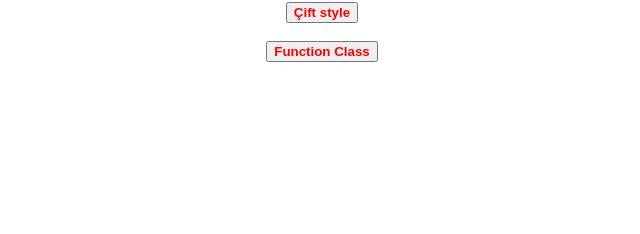
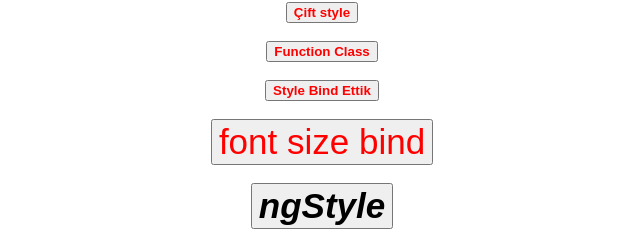
Before and after one commit to serhatyl/Angular2NestedComponent, an Angular app: page / in a window 1280 px wide. Shown: the part 670-904 px from the top of the page, without its empty margins (318-958 px from the left). Before the commit the page ends 800 px from the top, so only its background shows below. Built offline with nearby package versions, Linux system fonts and the light colour scheme.

Commit message:
Style Binding

```diff
--- a/src/app/app.component.html
+++ b/src/app/app.component.html
@@ -18,5 +18,12 @@
   <button class="colorClass">Colored Button</button><br><br>
   <button [class]='buttonClassToApply'>Multiple Styled Button</button><br><br>
   <button class="colorClass" [class.boldClass]='applyBoldClass'>Çift style</button><br><br>
-  <button class="colorClass" [ngClass]='addClasses()'>Function Class</button>
+  <button class="colorClass" [ngClass]='addClasses()'>Function Class</button><br><br>
+  <!--Style Binding-->
+  <button style='color:red' [style.font-weight]="applyBoldClass ? 'bold': 'normal' ">Style Bind Ettik</button>
+  <br><br>
+  <button style='color:red' [style.font-size.px]="fontSize">font size bind</button>
+  <br><br>
+  <!--ngStyle-->
+  <button [ngStyle]="addStyles()">ngStyle</button>
 </div>
--- a/src/app/app.component.ts
+++ b/src/app/app.component.ts
@@ -6,6 +6,9 @@ import { Component } from '@angular/core';
   styleUrls: ['./app.component.css']
 })
 export class AppComponent {
+  fontSize = 35;
+  isItalic = true;
+  isBold = true;
   pageHeader = 'Employee Details';
   imagePath = 'https://www.google.com.tr/images/branding/googlelogo/2x/googlelogo_color_272x92dp.png';
   firstName = 'Serhat';
@@ -29,4 +32,14 @@ export class AppComponent {
     return classes;
   }
 
+  addStyles() {
+    let classes = {
+      'font-size.px' : this.fontSize,
+      'font-style' : this.isItalic ? 'italic' : 'normal',
+      'font-weight' : this.isBold ? 'bold' : 'normal'
+    };
+
+    return classes;
+  }
+
 }
```
